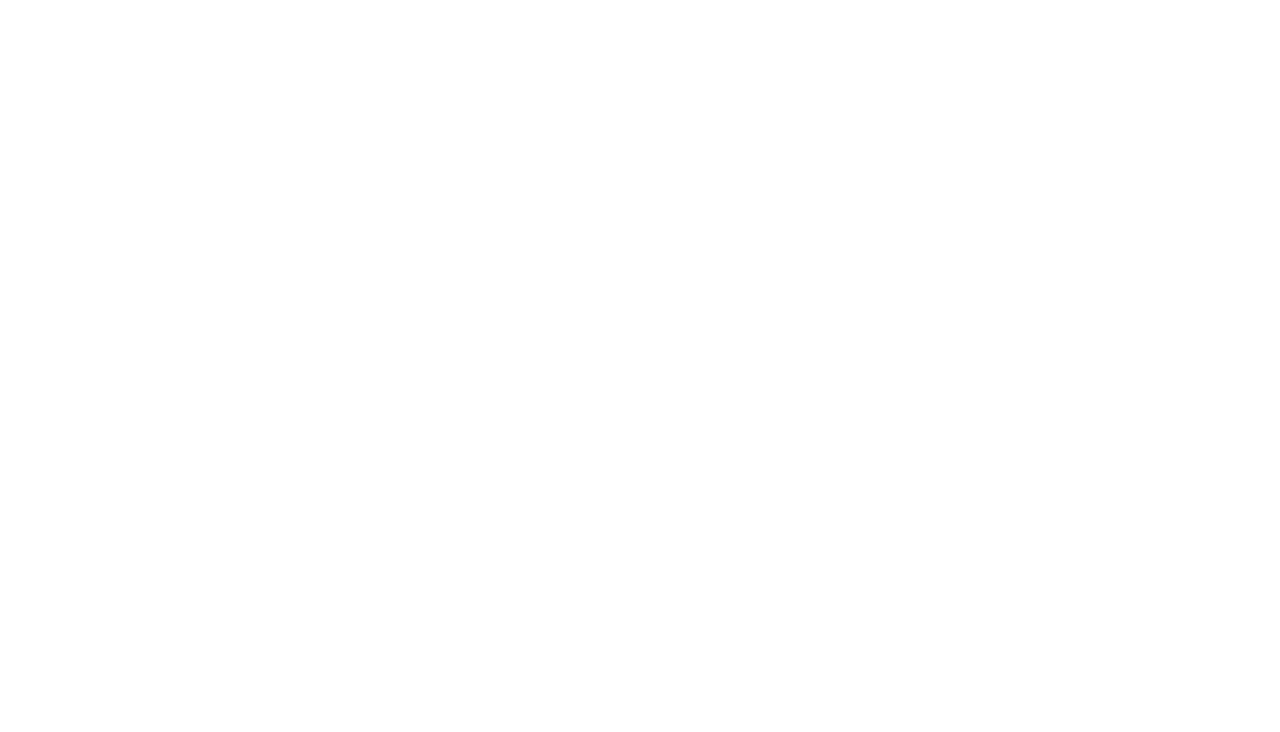
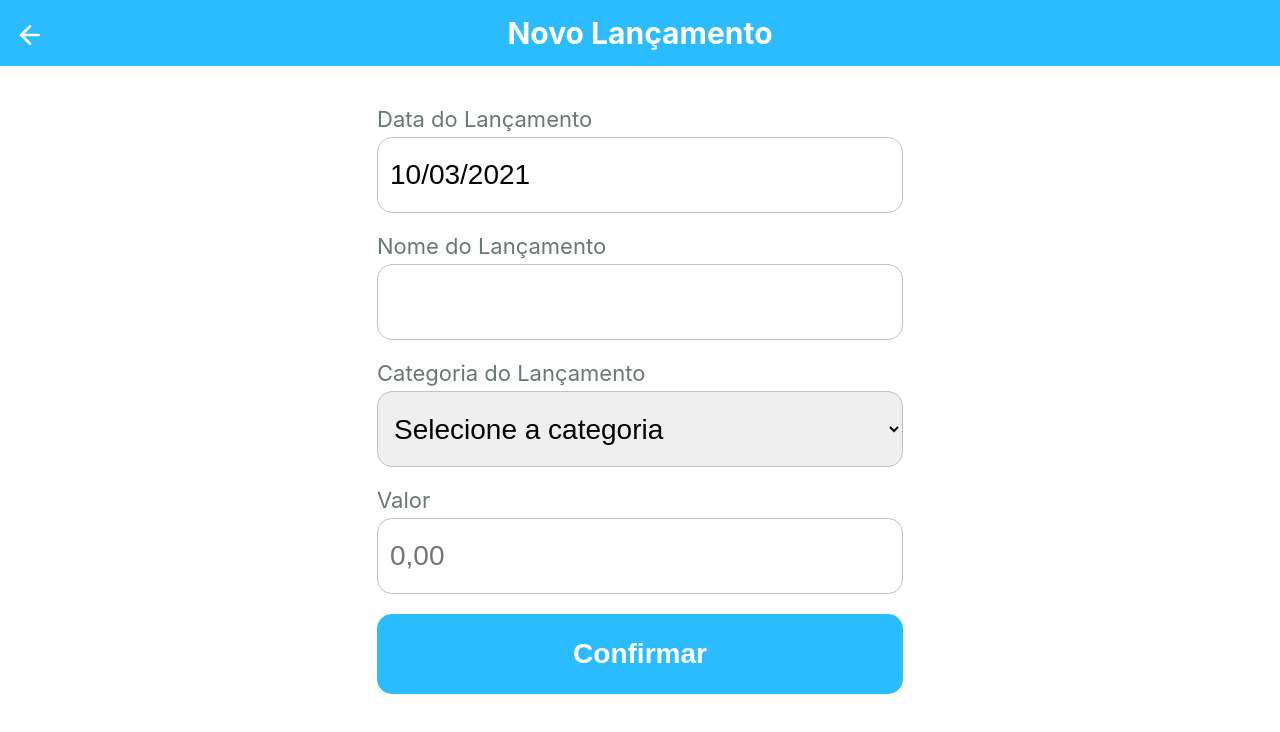
Before and after one commit to gugarocha/financial-manager, a React (Create React App) app: page /newEntry in a window 1280 px wide. Shown: the top 732 px of the page. Built offline with nearby package versions, Linux system fonts and the light colour scheme.

Commit message:
create newEntry page

```diff
--- a/package.json
+++ b/package.json
@@ -4,7 +4,9 @@
   "private": true,
   "dependencies": {
     "react": "^17.0.1",
+    "react-calendar": "^3.3.1",
     "react-dom": "^17.0.1",
+    "react-icons": "^4.2.0",
     "react-router-dom": "^5.2.0",
     "react-scripts": "4.0.3"
   },
--- /dev/null
+++ b/src/components/Header/index.js
@@ -0,0 +1,17 @@
+import { Link } from 'react-router-dom';
+import { FiArrowLeft } from 'react-icons/fi';
+
+import './styles.css';
+
+function Header({ page }) {
+  return (
+    <header id={'header-container'}>
+      <Link to="/">
+        <FiArrowLeft className={'icon'} size={30} />
+      </Link>
+      <h3>{page}</h3>
+    </header>
+  );
+};
+
+export default Header;
--- /dev/null
+++ b/src/components/Header/styles.css
@@ -0,0 +1,19 @@
+#header-container {
+  display: flex;
+  justify-content: center;
+  align-items: center;
+  padding: 15px;
+  background-color: #2bbcff;
+  color: #fff;
+}
+
+#header-container .icon {
+  position: absolute;
+  top: 20px;
+  left: 15px;
+  cursor: pointer;
+}
+
+#header-container h3 {
+  font-size: 30px;
+}
--- a/src/pages/Home/index.js
+++ b/src/pages/Home/index.js
@@ -4,12 +4,12 @@ import './styles.css'
 
 function Home() {
   return (
-    <div className={'container'}>
-      <Link href="/newEntry">
+    <div id='home-container'>
+      <Link to="/newEntry">
           Novo <br/> Lançamento
       </Link>
 
-      <Link href="/report">
+      <Link to="/report">
           Relatório <br/> Mensal
       </Link>
     </div>
--- a/src/pages/Home/styles.css
+++ b/src/pages/Home/styles.css
@@ -1,4 +1,4 @@
-.container {
+#home-container {
   width: 100vw;
   height: 100vh;
   display: flex;
@@ -6,7 +6,7 @@
   align-items: center;
 }
 
-.container a {
+#home-container a {
   display: flex;
   justify-content: center;
   align-items: center;
@@ -21,6 +21,6 @@
   transition: background-color 0.3s;
 }
 
-.container a:hover {
+#home-container a:hover {
   background-color: #1998d3;
 }
--- /dev/null
+++ b/src/pages/NewEntry/index.js
@@ -0,0 +1,103 @@
+import { useState } from 'react';
+import Calendar from 'react-calendar';
+
+import Header from '../../components/Header';
+import currencyMask from '../../utils/currencyMask';
+
+import 'react-calendar/dist/Calendar.css';
+import './styles.css';
+
+function NewEntry() {
+  const [calendarOpened, setCalendarOpened] = useState(false);
+  const [date, setDate] = useState(new Date());
+  const [name, setName] = useState('');
+  const [category, setCategory] = useState('');
+  const [inputValue, setInputValue] = useState('');
+
+  function handleSubmit(event) {
+    event.preventDefault();
+    const value = Number(inputValue.replace(/(,|\.)/g, '')) / 100
+
+    console.log(name, date, category, value);
+
+    alert('Lançamento registrado com sucesso');
+  }
+
+  return (
+    <div id='new-entry-container'>
+      <Header page='Novo Lançamento' />
+      <main>
+        <form onSubmit={handleSubmit}>
+          <div className='inputBlock'>
+            <label htmlFor="entryDate">Data do Lançamento</label>
+            <input
+              className='input'
+              id="entryDate"
+              required
+              autoComplete='off'
+              onClick={() => setCalendarOpened(!calendarOpened)}
+              value={date.toLocaleDateString('pt-br')}
+            />
+            <Calendar
+              className={calendarOpened ? 'calendarOpened' : 'calendarHide'}
+              locale='pt-br'
+              value={date}
+              onChange={selectedDate => {
+                setDate(selectedDate)
+                setCalendarOpened(false)
+              }}
+            />
+          </div>
+
+          <div className='inputBlock'>
+            <label htmlFor="entryName">Nome do Lançamento</label>
+            <input
+              className='input'
+              id="entryName"
+              required
+              value={name}
+              onChange={event => setName(event.target.value)}
+            />
+          </div>
+
+          <div className='inputBlock'>
+            <label htmlFor="entrycategory">Categoria do Lançamento</label>
+            <select
+              className='input'
+              id="entrycategory"
+              required
+              value={category}
+              onChange={event => setCategory(event.target.value)}
+            >
+              <option value="" selected disabled hidden>Selecione a categoria</option>
+              <option value="credit">Crédito</option>
+              <option value="debit">Débito</option>
+            </select>
+          </div>
+
+          <div className='inputBlock'>
+            <label htmlFor="entryValue">Valor</label>
+            <input
+              className='input'
+              id="entryValue"
+              required
+              placeholder='0,00'
+              minLength={3}
+              value={currencyMask(inputValue)}
+              onChange={event => setInputValue(event.target.value)}
+            />
+          </div>
+
+          <button
+            className='confirmButton'
+            type='submit'
+          >
+            Confirmar
+          </button>
+        </form>
+      </main>
+    </div>
+  );
+};
+
+export default NewEntry;
--- /dev/null
+++ b/src/pages/NewEntry/styles.css
@@ -0,0 +1,61 @@
+#new-entry-container {
+  flex: 1;
+}
+
+#new-entry-container main {
+  display: flex;
+  justify-content: center;
+  margin-top: 20px;
+}
+
+#new-entry-container .inputBlock label {
+  display: flex;
+  margin: 20px 0 5px;
+  color: #6a7777;
+}
+
+#new-entry-container .inputBlock input {
+  width: 500px;
+  height: 50px;
+}
+
+#new-entry-container .inputBlock select {
+  width: 526px;
+  height: 76px;
+}
+
+#new-entry-container .inputBlock .input {
+  padding: 12px;
+  border: 1px solid #bdc3c7;
+  border-radius: 15px;
+  font-size: 28px;
+  outline: none;
+}
+
+#new-entry-container .inputBlock .calendarHide {
+  display: none;
+}
+
+#new-entry-container .inputBlock .calendarOpened {
+  position: absolute;
+  border-radius: 12px;
+}
+
+#new-entry-container .confirmButton {
+  width: 526px;
+  height: 80px;
+  background-color: #2bbcff;
+  margin: 20px 0;
+  border: none;
+  border-radius: 15px;
+  color: #fff;
+  font-size: 28px;
+  font-weight: bold;
+  outline: none;
+  transition: background-color 0.3s;
+  cursor: pointer;
+}
+
+#new-entry-container .confirmButton:hover {
+  background-color: #1998d3;
+}
--- a/src/routes.js
+++ b/src/routes.js
@@ -1,12 +1,14 @@
 import {BrowserRouter ,Route, Switch} from 'react-router-dom'
 
 import Home from './pages/Home';
+import NewEntry from './pages/NewEntry';
 
 export default function Routes() {
     return(
         <BrowserRouter>
             <Switch>
                 <Route path='/' exact component={Home} />
+                <Route path='/newEntry' component={NewEntry} />
             </Switch>
         </BrowserRouter>
     )
--- /dev/null
+++ b/src/utils/currencyMask.js
@@ -0,0 +1,9 @@
+export default function currencyMask(value) {
+  let maskedValue = String(value);
+
+  maskedValue = maskedValue.replace(/\D/g, '')
+  maskedValue = maskedValue.replace(/(\d)(\d{2})$/, '$1,$2')
+  maskedValue = maskedValue.replace(/(?=(\d{3})+(\D))\B/g, '.')
+
+  return maskedValue;
+};
```
Also changed, not shown: 1 other file (tests, documents, lock files or other folders).
